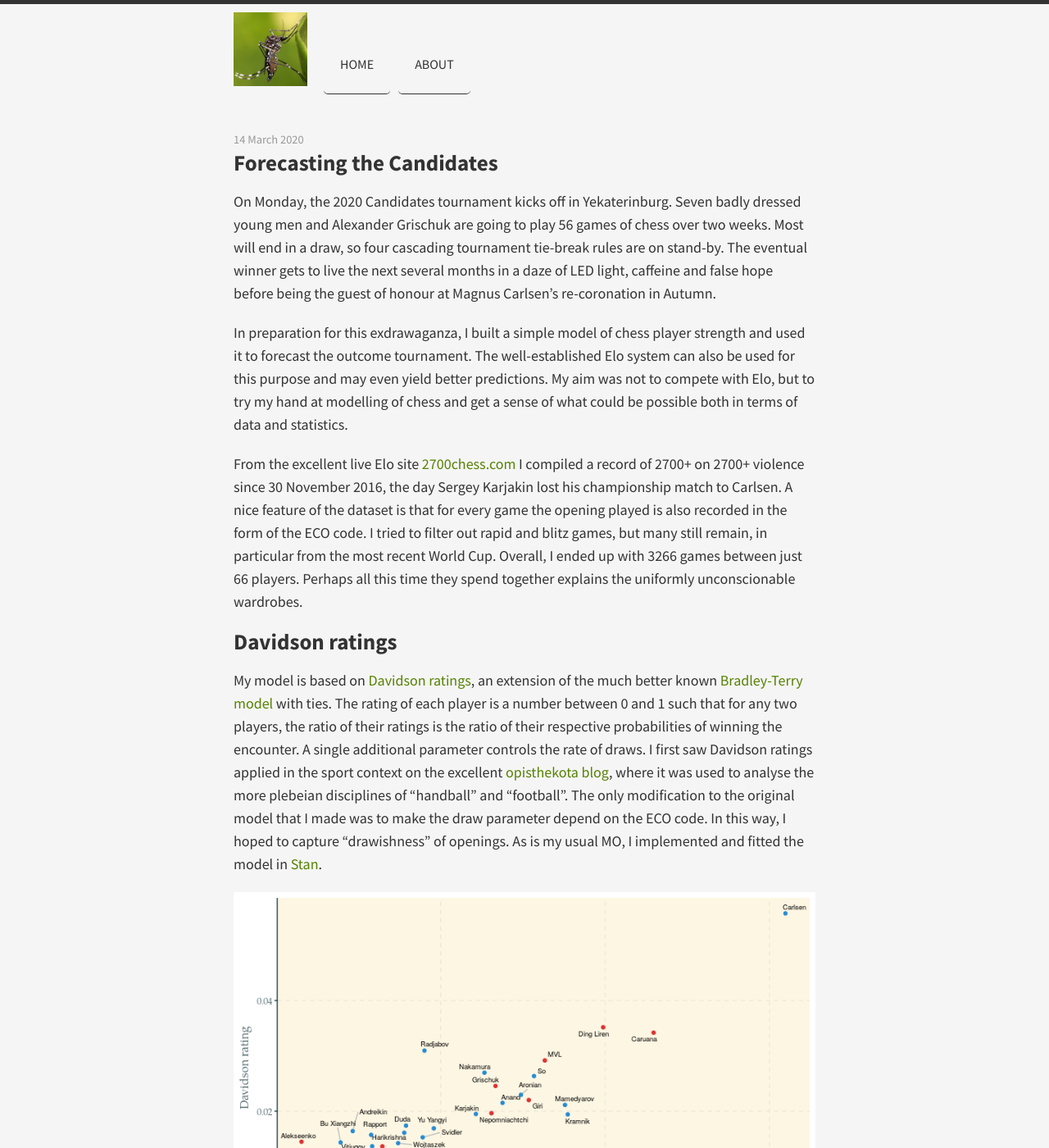
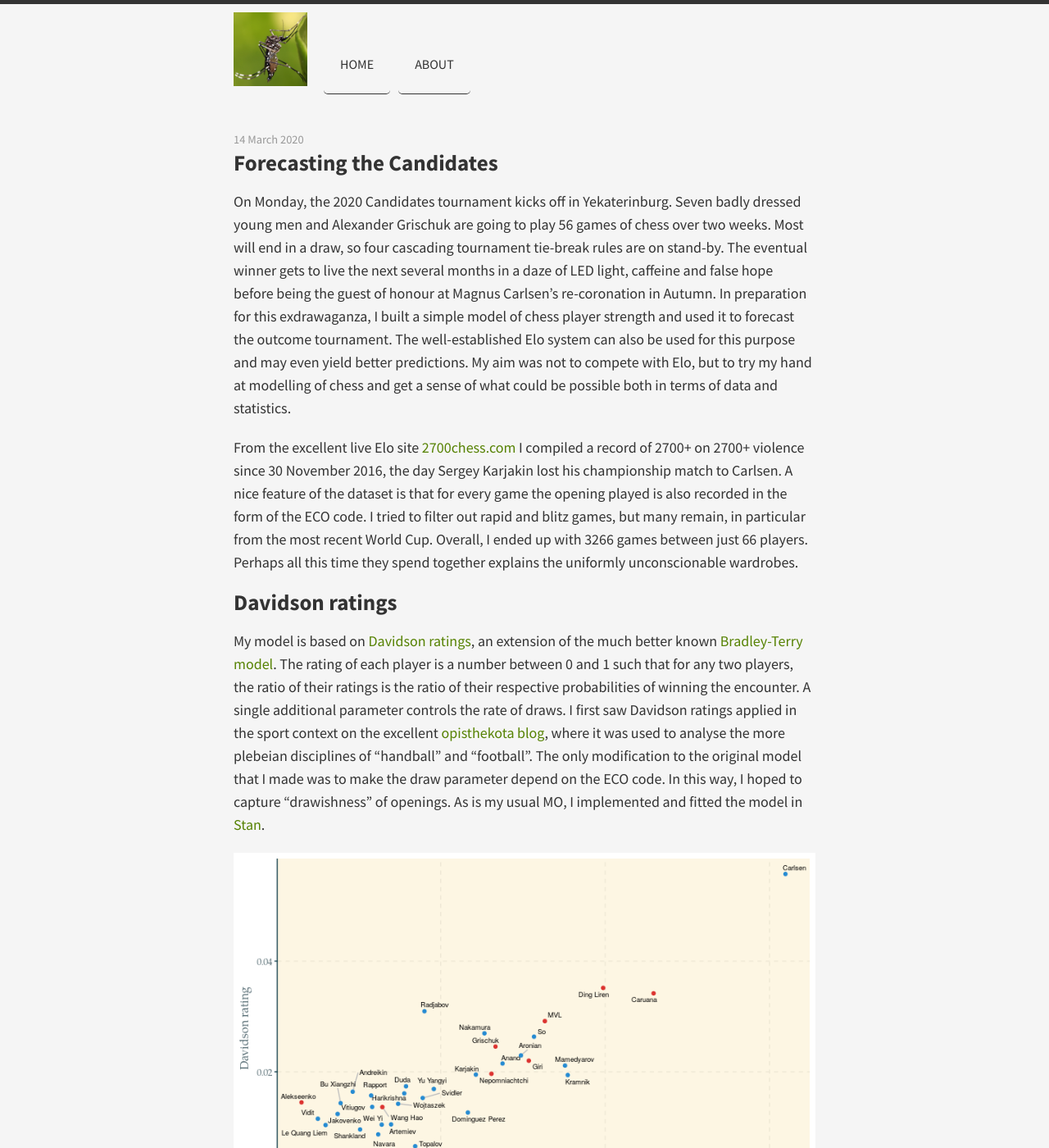
Before and after one commit to huffyhenry/huffyhenry.github.io, a Jekyll site: the page built from _posts/2020-03-14-candidates.md, in a window 1280 px wide and 1400 px high. Shown: the whole window at 82% size. Built offline with Jekyll 4.4.1, drawn with Linux system fonts in a browser that asks for light colours; some of the changed text lies outside the part shown.

Commit message:
Light editing

```diff
--- a/_posts/2020-03-14-candidates.md
+++ b/_posts/2020-03-14-candidates.md
@@ -9,9 +9,7 @@ Seven badly dressed young men and Alexander Grischuk are going to play
 so four cascading tournament tie-break rules are on stand-by.
 The eventual winner gets to live the next several months in a daze of
 LED light, caffeine and false hope before being the guest of
-honour at Magnus Carlsen's re-coronation in Autumn.
-
-In preparation for this exdrawaganza,
+honour at Magnus Carlsen's re-coronation in Autumn. In preparation for this exdrawaganza,
 I built a simple model of chess player strength and used it to forecast
 the outcome tournament. The well-established Elo system can also be used
 for
@@ -25,7 +23,7 @@ I compiled a record of 2700+ on 2700+ violence since 30 November 2016,
 the day Sergey Karjakin lost his championship match to Carlsen. A nice
 feature of the dataset is that for every game the opening played
 is also recorded in the form of the ECO code. I tried to filter out
-rapid and blitz games, but many still remain, in particular from the
+rapid and blitz games, but many remain, in particular from the
 most recent World Cup.
 Overall, I ended up with 3266 games between just 66 players. Perhaps all
 this
@@ -35,7 +33,7 @@ time they spend together explains the uniformly unconscionable wardrobes.
 
 My model is based on
 [Davidson ratings](assets/papers/candidates_davidson1970.pdf), an
-extension of the much better known [Bradley-Terry model](https://en.wikipedia.org/wiki/Bradley%E2%80%93Terry_model) with ties. The
+extension of the much better known [Bradley-Terry model](https://en.wikipedia.org/wiki/Bradley%E2%80%93Terry_model). The
 rating of each player is a number between 0 and 1 such that for any
 two players, the ratio of their ratings is the ratio of their respective
 probabilities of winning the encounter. A single additional parameter
```
Also changed, not shown: other parts of _posts/2020-03-14-candidates.md (+9 -10 lines).
